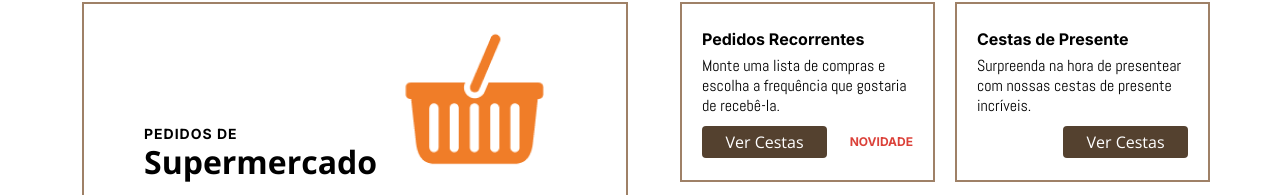
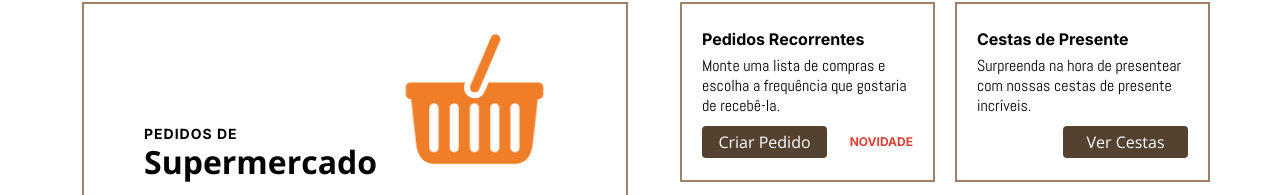
Before and after one commit to sucodev/hortifruti, a React (Create React App) app: page / in a window 1280 px wide. Shown: the part 258-453 px from the top of the page. Built offline with nearby package versions, Linux system fonts and the light colour scheme.

Commit message:
Ajuste botao

```diff
--- a/src/components/AllServices/index.tsx
+++ b/src/components/AllServices/index.tsx
@@ -28,7 +28,7 @@ export function AllServices() {
                 </p>
               </main>
               <footer>
-                <button>Ver Cestas</button>
+                <button>Criar Pedido</button>
                 <p>Novidade</p>
               </footer>
             </MarketSingleOrders>
```
